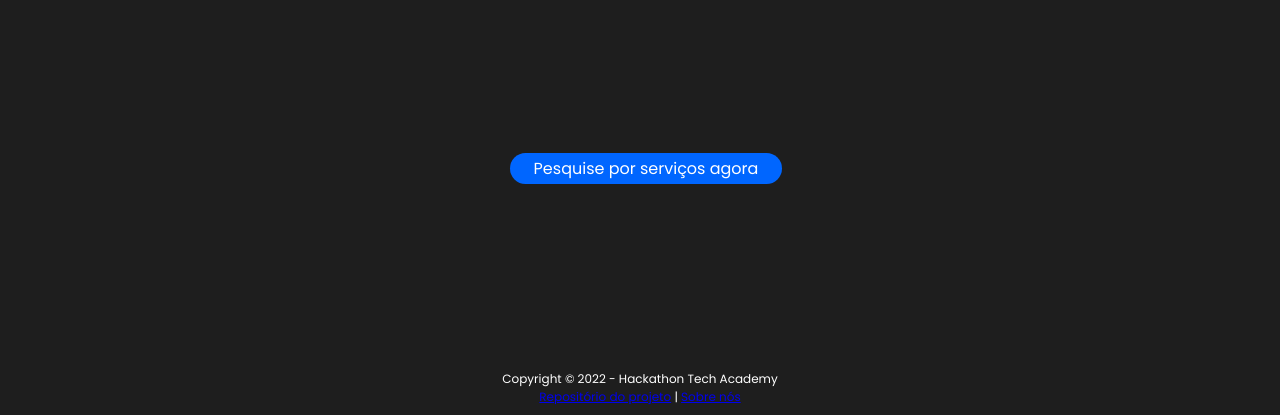
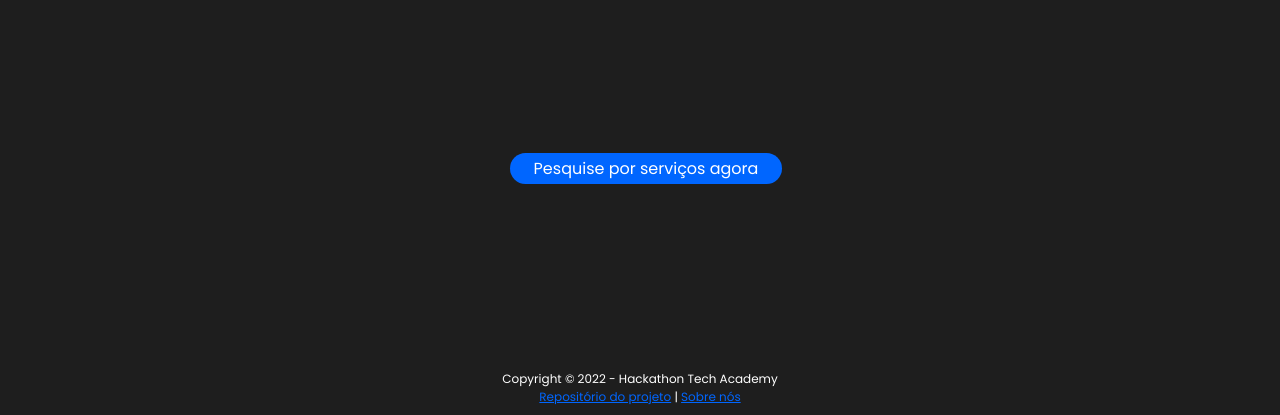
Before and after one commit to sophia-wermann/hackathon-techacademy, a website: page index.html in a window 1280 px wide. Shown: the part 385-800 px from the top of the page. Drawn offline with Linux system fonts and the light colour scheme.

Commit message:
ajustes no css do footer

```diff
--- a/front/css/footer.css
+++ b/front/css/footer.css
@@ -18,3 +18,7 @@ footer#rodape p {
     padding-bottom: 5px;
     font-size: 12px;
 }
+
+footer a {
+    color: #0066FF;
+}
```
